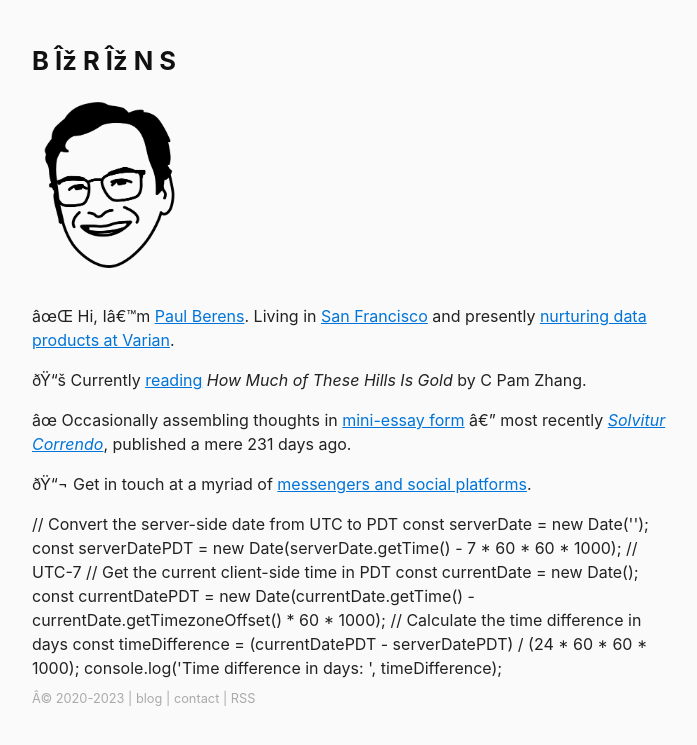
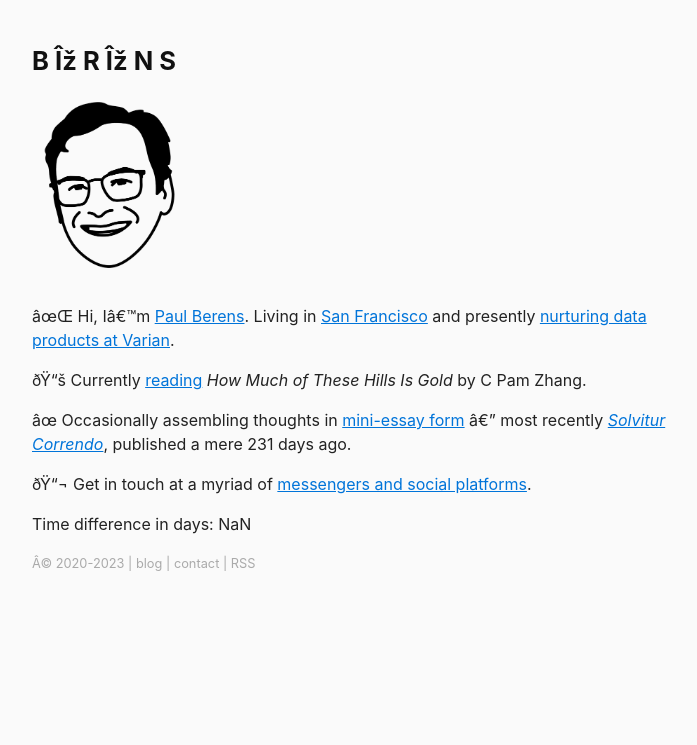
Before and after one commit to berensp/berensp.github.io, a Jekyll site: the page built from index.md, in a window 1280 px wide. Shown: the top 745 px of the page, without its empty margins (288-985 px from the left). Built offline with Jekyll 4.4.1, drawn with Linux system fonts in a browser that asks for light colours; a script that is not in the unit is left out; some of the changed lines change nothing that is shown.

Commit message:
Update home.html

```diff
--- a/_layouts/home.html
+++ b/_layouts/home.html
@@ -9,19 +9,30 @@ layout: default
 
 {{ content }}
 
-// Convert the server-side date from UTC to PDT
-const serverDate = new Date('{{ site.first.post.date }}');
-const serverDatePDT = new Date(serverDate.getTime() - 7 * 60 * 60 * 1000); // UTC-7
+  <p id="timeDifference">Calculating...</p>
 
-// Get the current client-side time in PDT
-const currentDate = new Date();
-const currentDatePDT = new Date(currentDate.getTime() - currentDate.getTimezoneOffset() * 60 * 1000);
+  <script>
+    document.addEventListener('DOMContentLoaded', function () {
+      // Replace the string below with your server-side date in UTC
+      // Example: '2023-10-30T12:00:00Z'
+      const serverDateString = '{{ site.first.post.date }}';
 
-// Calculate the time difference in days
-const timeDifference = (currentDatePDT - serverDatePDT) / (24 * 60 * 60 * 1000);
+      // Convert the server-side date from UTC to PDT (UTC-7)
+      const serverDateUTC = new Date(serverDateString);
+      const serverDatePDT = new Date(serverDateUTC.getTime() - 7 * 60 * 60 * 1000);
 
-console.log('Time difference in days: ', timeDifference);
+      // Get the current client-side time in PDT
+      const currentDate = new Date();
+      const offset = currentDate.getTimezoneOffset() / 60 + 7; // Convert to PDT offset
+      const currentDatePDT = new Date(currentDate.getTime() - offset * 60 * 60 * 1000);
 
+      // Calculate the time difference in days
+      const timeDifference = ((currentDatePDT - serverDatePDT) / (24 * 60 * 60 * 1000)).toFixed(2);
+
+      // Display the result
+      document.getElementById('timeDifference').textContent = `Time difference in days: ${timeDifference}`;
+    });
+  </script>
 
 </main>
 
```
